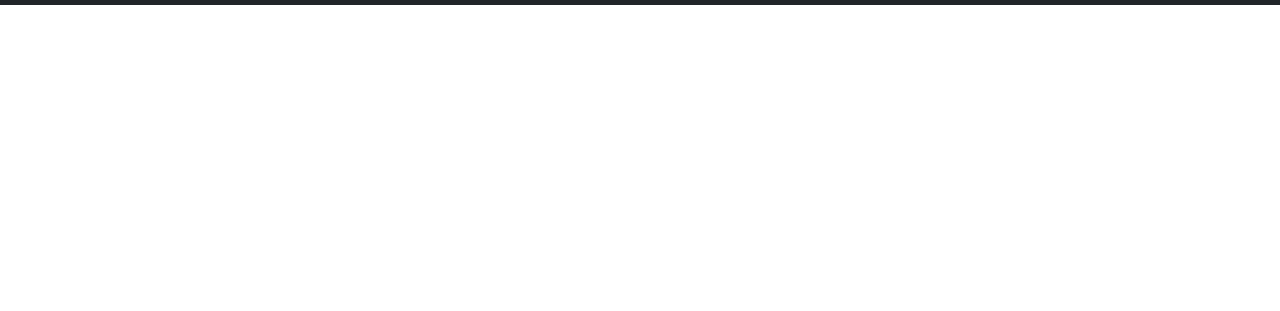
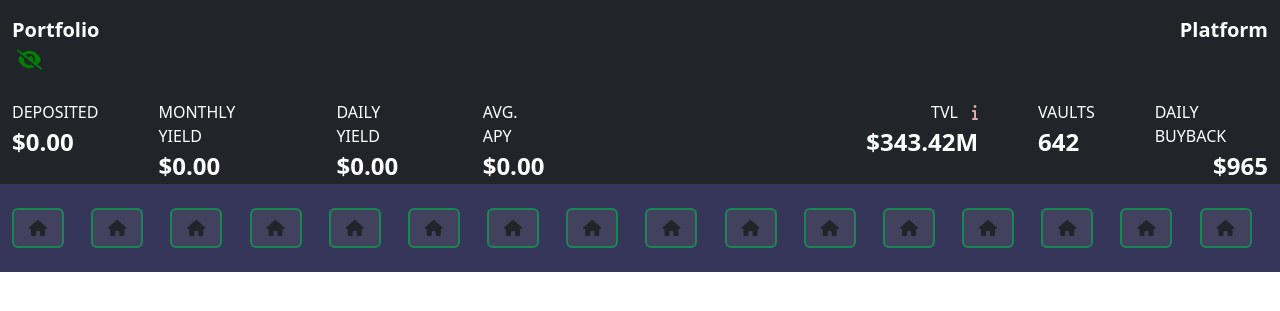
Before and after one commit to Sizzu99/beefy, a plain HTML site: page index.html in a window 1280 px wide. Shown: the part 51-362 px from the top of the page. Drawn offline with nearby package versions, Linux system fonts and the light colour scheme.

Commit message:
icon add done

```diff
--- a/index.html
+++ b/index.html
@@ -21,7 +21,7 @@
 
 <body>
     <!-- Navbar Section Start -->
-    <section class=" bg-dark">
+    <section class="  bg-dark ">
         <nav class="navbar navbar-expand-lg container ">
             <div class="container-fluid">
                 <a href="#"> <img src="#" alt="" width="30" height="24"></a>
@@ -40,12 +40,8 @@
                         <li class="nav-item link">
                             <a class="nav-link text-white" href="#">Proposals</a>
                         </li>
-                        <li class="nav-item link">
-                            <a class="nav-link text-white" href="#">Buy Crypto</a>
-                        </li>
-                        <li class="nav-item">
-                            <img src="#" alt="" width="30" height="24">
-
+                        <li class="nav-item link position-relative">
+                            <a class="nav-link text-white" href="#">Buy Crypto <span class="position-absolute top-0 start-100 translate-middle badge rounded-pill bg-success">new <span class="visually-hidden">unread messages</span></span></a>
                         </li>
 
                         <li class="nav-item link">
@@ -62,7 +58,8 @@
 
                         </li>
                         <li class="nav-item dropdown ">
-                            <a class="nav-link dropdown-toggle text-white" href="#" role="button" data-bs-toggle="dropdown" aria-expanded="false">
+                            <a class="nav-link dropdown-toggle text-white" href="#" role="button"
+                                data-bs-toggle="dropdown" aria-expanded="false">
                                 EN
                             </a>
                             <ul class="dropdown-menu ">
@@ -72,7 +69,8 @@
                             </ul>
                         </li>
                         <li class="nav-item record text-white">
-                            <button class="border border-secondary rounded"><i class="fa-solid fa-record-vinyl icon"></i></button>
+                            <button class="border border-secondary rounded"><i
+                                    class="fa-solid fa-record-vinyl icon"></i></button>
                         </li>
 
                     </ul>
@@ -84,7 +82,92 @@
             </div>
         </nav>
     </section>
-    <!-- Navbar Section End -->
+    <!-----------------/
+     Navbar Section End
+    /----------------->
+    <!----------------/
+    1st Section Start
+    /------------------>
+    <section class=" bg-dark">
+        <div class="container d-flex position-relative">
+            <p class=" text-white fw-bold fs-5 portfolio">Portfolio <button><i
+                        class="fa-sharp fa-solid fa-eye-slash eye"></i></button></p>
+            <p class=" text-white  fw-bold fs-5 platform">Platform</p>
+        </div>
+    </section>
+    <!---------------/
+    1st Section End
+    /---------------->
+
+
+    <!---------------/
+    2nd Section Start
+    /---------------->
+    <section class="bg-dark d-flex">
+        <div class="container account-div d-flex ">
+           <div>
+            <p class="text-white ">DEPOSITED</p>
+            <p  class="text-white fw-bold fs-4">$0.00</p>
+           </div>
+           <div>
+            <p class="text-white account">MONTHLY YIELD</p>
+            <p  class="text-white account fw-bold fs-4">$0.00</p>
+           </div>
+           <div>
+            <p class="text-white account">DAILY YIELD</p>
+            <p  class="text-white account fw-bold fs-4">$0.00</p>
+           </div>
+           <div>
+            <p class="text-white account">AVG. APY</p>
+            <p  class="text-white account fw-bold fs-4">$0.00</p>
+           </div>
+           <div>
+            <p class="text-white account right ">TVL <button><i class="fa-sharp fa-solid fa-info info" ></i></button></p>
+            <p  class="text-white account fw-bold fs-4 right">$343.42M</p>
+           </div> <div>
+            <p class="text-white account ">VAULTS</p>
+            <p  class="text-white account fw-bold fs-4 ">642</p>
+           </div>
+           <div>
+            <p class="text-white account ">DAILY BUYBACK</p>
+            <p  class="text-white account fw-bold fs-4 float-end">$965</p>
+           </div>
+        </div>
+
+    </section>
+
+    <!----------------/
+    2nd Section End
+    /----------------->
+    <!----------------/
+    3rd Section Stard
+    /----------------->
+    <section class="d-flex third-section">
+       <div class="container mt-4 mb-4">
+        <button class="border border-success rounded border-2 button ms-0 "><i class="fa-solid fa-house home"></i></button>
+        <button class="border border-success rounded border-2 button"><i class="fa-solid fa-house home"></i></button>
+        <button class="border border-success rounded border-2 button"><i class="fa-solid fa-house home"></i></button>
+        <button class="border border-success rounded border-2 button"><i class="fa-solid fa-house home"></i></button>
+        <button class="border border-success rounded border-2 button"><i class="fa-solid fa-house home"></i></button>
+        <button class="border border-success rounded border-2 button"><i class="fa-solid fa-house home"></i></button>
+        <button class="border border-success rounded border-2 button"><i class="fa-solid fa-house home"></i></button>
+        <button class="border border-success rounded border-2 button"><i class="fa-solid fa-house home"></i></button>
+        <button class="border border-success rounded border-2 button"><i class="fa-solid fa-house home"></i></button>
+        <button class="border border-success rounded border-2 button"><i class="fa-solid fa-house home"></i></button>
+        <button class="border border-success rounded border-2 button"><i class="fa-solid fa-house home"></i></button>
+        <button class="border border-success rounded border-2 button"><i class="fa-solid fa-house home"></i></button>
+        <button class="border border-success rounded border-2 button"><i class="fa-solid fa-house home"></i></button>
+        <button class="border border-success rounded border-2 button"><i class="fa-solid fa-house home"></i></button>
+        <button class="border border-success rounded border-2 button"><i class="fa-solid fa-house home"></i></button>
+        <button  class="border border-success rounded border-2 button"><i class="fa-solid fa-house home"></i></button>
+
+       </div>
+
+    </section>
+    <!----------------/
+    3rd Section End
+    /----------------->
+
     <!-- Come from Bootstrap -->
     <script src="https://cdn.jsdelivr.net/npm/bootstrap@5.2.0/dist/js/bootstrap.bundle.min.js"
         integrity="sha384-A3rJD856KowSb7dwlZdYEkO39Gagi7vIsF0jrRAoQmDKKtQBHUuLZ9AsSv4jD4Xa"
--- a/styles/style.css
+++ b/styles/style.css
@@ -1,4 +1,6 @@
+
 /* Navbar Start */
+
 .navbar-brand{
     font-family: 'Abril Fatface';
     font-size: 22px;
@@ -32,3 +34,45 @@
     width: 200px;
 }
 /* Navbar End */
+/* 1st section start */
+.portfolio{
+    margin-top: 10px;
+}
+.eye{
+    color: green;
+    margin-left: 5px;
+}
+.platform{
+    margin-left:1050px;
+    margin-top: 10px;
+}
+/* 1st section end */
+/* 2st section Start */
+.account-div{
+    margin-top: 25px;
+}
+.account{
+    margin-left: 60px;
+}
+.info{
+    color: rgb(224, 168, 168);
+    margin-left: 10px;
+}
+.right{
+    text-align: right;
+    margin-left: 320px;
+}
+/* 2st section end */
+.third-section{
+    background-color: rgb(54, 54, 90)
+}
+.button{
+    background-color: rgb(66, 66, 94);
+    margin-left: 23px;
+}
+.home{
+    padding-left: 15px;
+    padding-right: 15px;
+    padding-top: 10px;
+    padding-bottom: 10px;
+}
```
Lines whose indentation alone changed are shown as unchanged.
